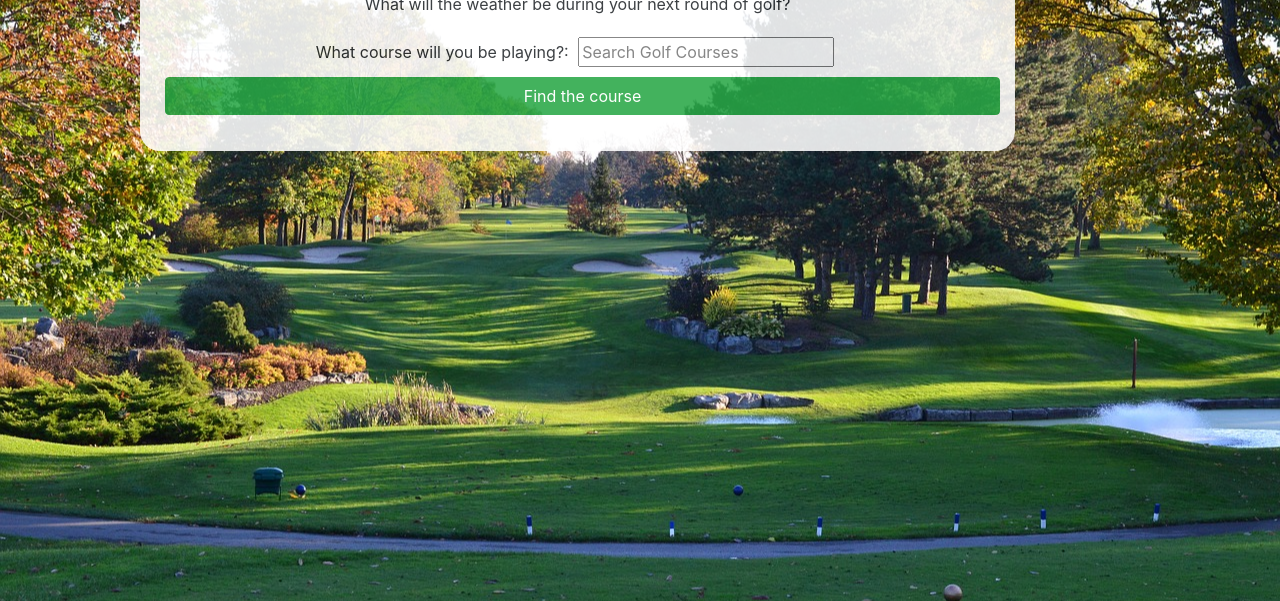
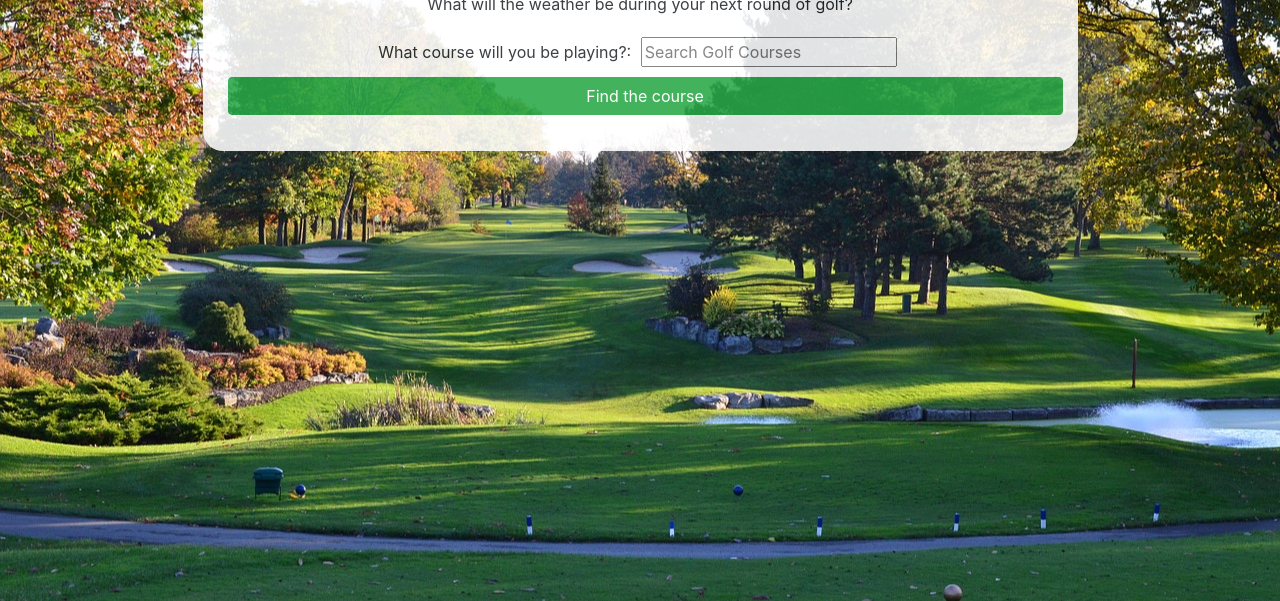
Before and after one commit to Az1rish/weatherFOREcast, a plain HTML site: page index.html in a window 1280 px wide. Shown: the part 199-800 px from the top of the page. Drawn offline with nearby package versions, Linux system fonts and the light colour scheme.

Commit message:
make side margins auto

```diff
--- a/main.css
+++ b/main.css
@@ -45,7 +45,7 @@ ul {
 .box {
     background-color: white;
     border-radius: 20px;
-    margin: 10%;
+    margin: 10% auto;
     width: 70%;
     padding: 20px;
     opacity: 0.87;
```
